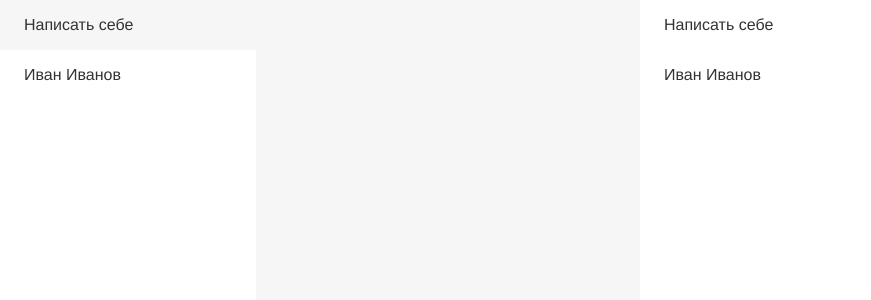
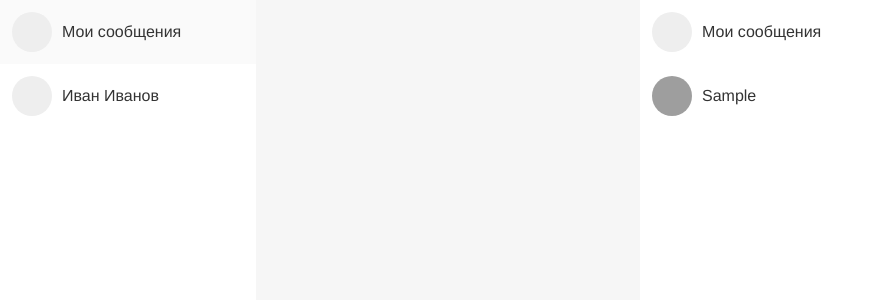
Before and after one commit to pirotech/education-erp-test-task, a Vue app: page /login in a window 1280 px wide. Both pictures are taken after typing "Sample", "Sample" into the empty fields and a click on the button "Submit". Shown: the top 300 px of the page, without its empty margins (0-871 px from the left). Built offline with nearby package versions, Linux system fonts and the light colour scheme; grey boxes are pictures that could not be loaded.

Commit message:
Fix logic for chats

```diff
--- a/src/App.vue
+++ b/src/App.vue
@@ -12,6 +12,7 @@
   font-family: Avenir, Helvetica, Arial, sans-serif;
   -webkit-font-smoothing: antialiased;
   -moz-osx-font-smoothing: grayscale;
+  font-size: 16px;
 }
 html,
 body,
--- a/src/views/Chat.vue
+++ b/src/views/Chat.vue
@@ -2,32 +2,53 @@
   <div class="chat">
     <ul class="chat-contacts">
       <li
-        v-for="contact in contacts"
-        :key="contact.id"
-        class="chat-contacts__item"
-        :class="{'chat-contacts__item_active': activeContact && contact.id === activeContact.id}"
-        @click="setActiveContact(contact)"
-      >{{contact.name}}</li>
+        class="chat-contacts-item"
+        :class="{'chat-contacts-item_active': ownerChatActive}"
+        @click="setActiveChat(owner.chat)"
+      >
+        <i class="chat-contacts-item__picture"></i>
+        <span class="chat-contacts-item__name">Мои сообщения</span>
+      </li>
+      <li
+        v-for="chat in preparedChats"
+        :key="chat.id"
+        class="chat-contacts-item"
+        :class="{'chat-contacts-item_active': activeChat && chat.id === activeChat.id}"
+        @click="setActiveChat(chat)"
+      >
+        <i
+          class="chat-contacts-item__picture"
+          :style="chat.picture ? {
+            background: `no-repeat center center url(${chat.picture})`,
+            backgroundColor: '#eee',
+            backgroundSize: 'cover'
+          } : {}"
+        ></i>
+        <span class="chat-contacts-item__name">
+          {{chat.name}}
+        </span>
+      </li>
     </ul>
     <div class="chat-dialog">
-      <ul class="chat-dialog-messages" v-if="activeContact">
+      <ul class="chat-dialog-messages" v-if="activeChat">
         <li
-          v-for="message in activeContact.messages"
+          v-for="message in activeChat.messages"
           :key="message.id"
           class="chat-dialog-messages__item"
-          :class="['chat-dialog-messages__item' + (message.author === owner.id ? '_right' : '_left')]"
+          :class="['chat-dialog-messages__item' + (message.authorId === owner.id ? '_right' : '_left')]"
         >{{message.text}}</li>
       </ul>
-      <div class="chat-dialog-message-field" v-if="activeContact">
+      <div class="chat-dialog-message-field" v-if="activeChat">
         <input
           class="message-field__input"
           type="text"
           v-model="message"
+          @keyup.enter="sendMessage"
         />
         <button
           class="message-field__button"
           @click="sendMessage"
-        >SEND</button>
+        >Отправить</button>
       </div>
     </div>
   </div>
@@ -35,86 +56,49 @@
 
 <script>
 export default {
-  name: "Chat",
+  name: 'Chat',
+  props: {
+    owner: Object,
+    chats: Array,
+    onSendMessage: Function,
+    onSendYourself: Function
+  },
   data() {
     return {
-      owner: {
-        id: 0
-      },
-      contacts: [
-        {
-          id: 0,
-          name: 'Написать себе',
-          messages: [
-            {
-              id: 0,
-              author: 0,
-              text: 'Hello'
-            },
-            {
-              id: 1,
-              author: 0,
-              text: 'Hello'
-            },
-            {
-              id: 2,
-              author: 0,
-              text: 'How are you?'
-            },
-            {
-              id: 3,
-              author: 0,
-              text: 'Cool'
-            }
-          ]
-        },
-        {
-          id: 1,
-          name: 'Иван Иванов',
-          messages: [
-            {
-              id: 0,
-              author: 0,
-              text: 'Hello'
-            },
-            {
-              id: 1,
-              author: 1,
-              text: 'Hello'
-            },
-            {
-              id: 2,
-              author: 0,
-              text: 'How are you?'
-            },
-            {
-              id: 3,
-              author: 1,
-              text: 'Cool'
-            }
-          ]
-        }
-      ],
-      activeContact: null,
+      activeChat: null,
       message: ''
     };
   },
+  computed: {
+    ownerChatActive() {
+      return this.activeChat && this.owner.chat.id === this.activeChat.id;
+    },
+    preparedChats() {
+      return this.chats && this.chats.map(chat => {
+        // take first NO owner user
+        // his name is chat name
+        const first = chat.members.find(item => item.id !== this.owner.id);
+        return {
+          ...chat,
+          name: first && first.name,
+          picture: first && first.picture
+        };
+      });
+    }
+  },
   methods: {
-    setActiveContact(value) {
-      this.activeContact = value;
+    setActiveChat(value) {
+      this.activeChat = value;
     },
     sendMessage() {
-      this.contacts = this.contacts.map(item => {
-        if (this.activeContact && item.id === this.activeContact.id) {
-          item.messages.push({
-            id: Math.round(Math.random() * 1000),
-            author: this.owner.id,
-            text: this.message
-          });
+      if (this.message) {
+        if (this.ownerChatActive) {
+          this.onSendYourself(this.message, this.owner.id);
+        } else {
+          this.onSendMessage(this.message, this.owner.id, this.activeChat.id);
         }
-        return item;
-      });
-      this.message = '';
+        this.message = '';
+      }
     }
   }
 }
@@ -127,17 +111,29 @@ export default {
   &-contacts {
     width: 40%;
     color: #333333;
-    &__item {
-      padding: 16px 24px;
+    &-item {
+      display: flex;
+      align-items: center;
+      padding: 12px;
       cursor: pointer;
-      font-size: 16px;
       transition: background-color .3s;
+      user-select: none;
       &:hover {
-        background-color: #f6f6f6;
+        background-color: #fafafa;
       }
       &_active {
         border-right: 2px solid #cccccc;
         background-color: #fafafa;
+      }
+      &__picture {
+        display: inline-block;
+        width: 40px;
+        height: 40px;
+        background-color: #eee;
+        border-radius: 50%;
+      }
+      &__name {
+        margin-left: 10px;
       }
     }
   }
@@ -194,6 +190,7 @@ export default {
           font-size: 16px;
           letter-spacing: 1.2px;
           color: #fff;
+          text-transform: uppercase;
           border: none;
           border-radius: 0;
           background-color: #a1a1a1;
--- a/src/views/MainPage.vue
+++ b/src/views/MainPage.vue
@@ -1,7 +1,19 @@
 <template>
   <div class="main-page">
-    <Chat class="main-page__chat" />
-    <Chat class="main-page__chat" />
+    <Chat
+      class="main-page__chat"
+      :owner="user1"
+      :chats="chats"
+      :onSendMessage="onSendMessage"
+      :onSendYourself="onSendYourself"
+    />
+    <Chat
+      class="main-page__chat"
+      :owner="user2"
+      :chats="chats"
+      :onSendMessage="onSendMessage"
+      :onSendYourself="onSendYourself"
+    />
   </div>
 </template>
 
@@ -12,6 +24,78 @@ export default {
   name: 'MainPage',
   components: {
     Chat
+  },
+  data() {
+    return {
+      user1: {
+        id: 0,
+        chat: {
+          id: 10,
+          messages: []
+        }
+      },
+      user2: {
+        id: 1,
+        chat: {
+          id: 11,
+          messages: []
+        }
+      },
+      chats: [
+        {
+          id: 12,
+          name: '',
+          members: [],
+          messages: []
+        }
+      ],
+    };
+  },
+  computed: {
+    username() {
+      return this.$store.state.username;
+    },
+    picture() {
+      return this.$store.state.picture;
+    }
+  },
+  methods: {
+    onSendMessage(value, fromUserId, toChatId) {
+      const message = {
+        id: Math.round(Math.random() * 1000),
+        authorId: fromUserId,
+        text: value
+      };
+      this.chats.forEach(item => {
+        if (item.id === toChatId) {
+          item.messages.push(message);
+        }
+      });
+    },
+    onSendYourself(value, userId) {
+      const message = {
+        id: Math.round(Math.random() * 1000),
+        authorId: userId,
+        text: value
+      };
+      if (userId === this.user1.id) {
+        this.user1.chat.messages.push(message);
+      }
+      if (userId === this.user2.id) {
+        this.user2.chat.messages.push(message);
+      }
+    }
+  },
+  mounted() {
+    this.chats[0].members.push({
+      id: 0,
+      name: this.username,
+      picture: this.picture
+    },
+    {
+      id: 1,
+      name: 'Иван Иванов'
+    });
   }
 }
 </script>
```
